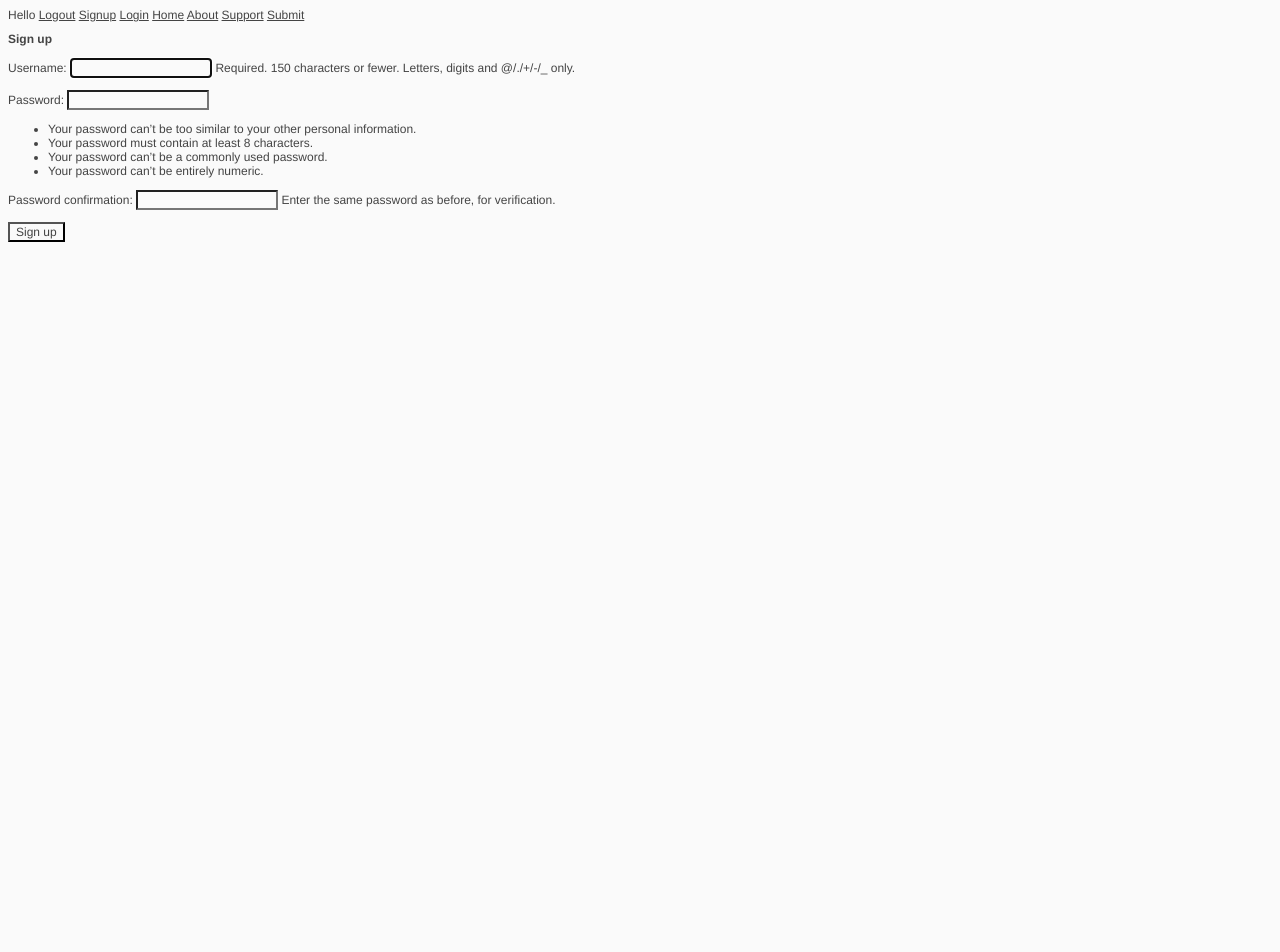
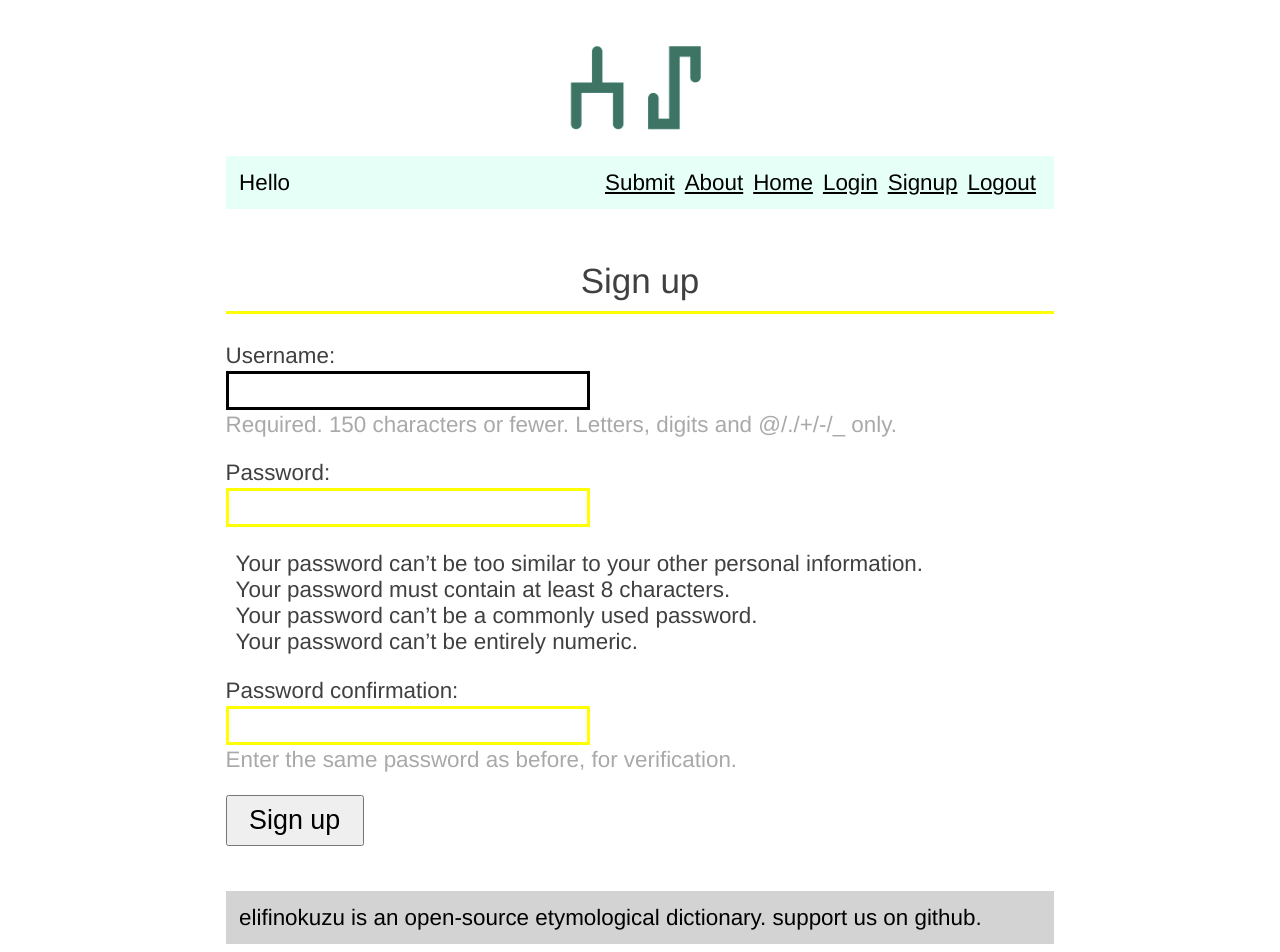
Before and after one commit to lyk2018-python/elifin-okuzu, a Django app: page /accounts/signup/ in a window 1280 px wide. Before the commit the page ends 242 px from the top, so only its background shows below. Run offline with Django 3.2, Linux system fonts and the light colour scheme.

Commit message:
UI Tweaks

```diff
--- a/elifinokuzu/static/layout/styles/base.css
+++ b/elifinokuzu/static/layout/styles/base.css
@@ -1,6 +1,142 @@
- * {
-    font-family: Helvetica, Sans-Serif;
-    color: #444444;
-    font-size: 9pt;
-    background-color: #FAFAFA;
+body {
+  font-family: helvetica, sans-serif;
+  font-size: 1.4em;
 }
+
+.container {
+  width: 37em;
+  margin: auto;
+}
+
+header {
+  text-align: center;
+}
+
+#logo img {
+  width: 190px;
+}
+
+nav {
+  background: #e6fff7;
+  padding: 0.6em;
+}
+
+nav a {
+  color: black;
+}
+
+.content {
+  padding: 1em 0;
+  color: #404040;
+}
+
+nav a {
+  float: right;
+  display: inline-block;
+  padding: 0 5px;
+}
+
+footer {
+  background: lightgray;
+  padding: 0.6em;
+}
+
+.content h3 {
+  margin: 0;
+  padding: 0.4em 1em;
+  font-weight: normal;
+  color: #464646;
+}
+
+/* Story — Relationship */
+.story-relationship {
+  border: 3px solid #f3f3f3;
+  border-left: 0;
+  border-right: 0;
+  border-bottom: 0;
+  padding: 1em;
+}
+
+.story-relationship a {
+  text-decoration: underline;
+  color: black;
+}
+
+/* Django */
+label {
+  display: block;
+}
+
+input {
+  font-size: 1.2em;
+  border: 3px solid yellow;
+  outline: none;
+  margin: 2px 0;
+}
+
+input:focus {
+  border: 3px solid black;
+}
+
+select {
+  font-size: 1.2em;
+  margin: 2px 0;
+}
+
+form ul li {
+  list-style: none;
+}
+
+form ul {
+  padding: 0 10px;
+}
+
+.helptext {
+  color: darkgray;
+  display: block;
+}
+
+button {
+  font-size: 1.2em;
+  padding: 0.3em 0.8em;
+}
+
+/* Heading sets */
+
+*, *:after, *:before {
+  box-sizing: border-box;
+}
+
+h1 {
+  font-size: 36px;
+  line-height: 40px;
+}
+
+h2 {
+  font-size: 35px;
+  line-height: 40px;
+  border-bottom: 3px solid yellow;
+  font-weight: normal;
+  text-align: center;
+  padding: 0 0 10px;
+}
+
+h3 {
+  font-size: 24px;
+  line-height: 40px;
+}
+
+h4 {
+  font-size: 18px;
+  line-height: 20px;
+}
+
+h5 {
+  font-size: 14px;
+  line-height: 20px;
+}
+
+h6 {
+  font-size: 12px;
+  line-height: 20px;
+}
--- a/elifinokuzu/templates/base.html
+++ b/elifinokuzu/templates/base.html
@@ -9,6 +9,15 @@
     <title>{% block title %} Default Title{% endblock %}</title>
   </head>
   <body>
+    <div class="container">
+      <header>
+        <a
+          id="logo"
+          href="/"
+        >
+          <img src="{% static 'logo.png' %}" />
+        </a>
+      </header>
       <nav>
         Hello {{ user.username }}
         <a href="{% url 'logout'%}">Logout</a>
@@ -16,11 +25,18 @@
         <a href="{% url 'login'%}">Login</a>
         <a href="{% url 'home' %}">Home</a>
         <a href="{% url 'about' %}">About</a>
-      <a href="{% url 'support' %}">Support</a>
         <a href="{% url 'submit' %}">Submit </a>
       </nav>
+      <div class="content">
         {% block content %}
-
+        lorem ipsum dolor sit amet
         {% endblock %}
+      </div>
+      <footer>
+        elifinokuzu is an open-source
+        etymological dictionary.
+        support us on github.
+      </footer>
+    </div>
   </body>
 </html>
```
Also changed, not shown: elifinokuzu/static/logo.png (added). Lines whose indentation alone changed are shown as unchanged.
